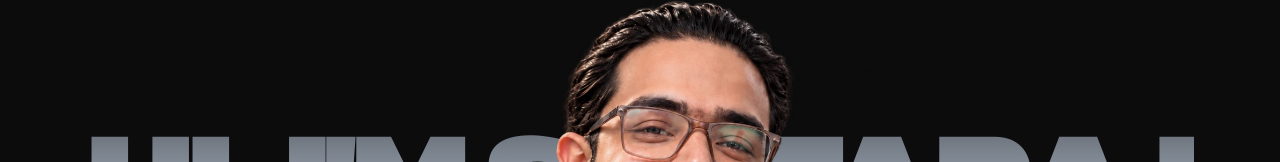
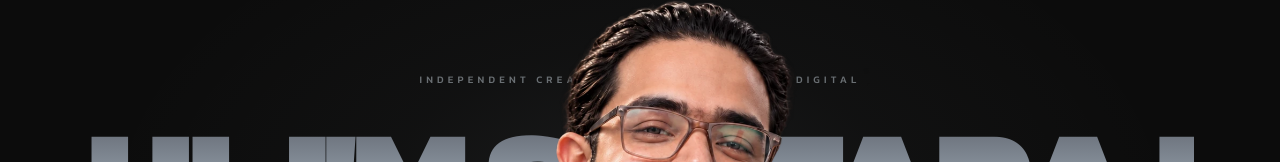
Before and after one commit to saptaraj19xx/saptarajportfolio, a React (Vite) app: page / in a window 1280 px wide. Shown: the part 160-322 px from the top of the page. Built offline with nearby package versions, Linux system fonts and the light colour scheme.

Commit message:
Polish hero with subtle static glow and portfolio kicker

```diff
--- a/src/sections/HeroSection.tsx
+++ b/src/sections/HeroSection.tsx
@@ -22,6 +22,21 @@ export function HeroSection() {
         md:min-h-[720px]
       "
     >
+      {/* A soft, static radial glow adds depth without running an animation loop. */}
+      <div
+        aria-hidden="true"
+        className="pointer-events-none absolute inset-x-0 top-[12%] z-0 mx-auto h-[76%] max-w-[1100px] bg-[radial-gradient(ellipse_at_50%_45%,rgba(215,226,234,0.075)_0%,rgba(215,226,234,0.025)_34%,transparent_70%)]"
+      />
+
+      {/* Small portfolio identifier above the headline. */}
+      <div className="absolute left-0 right-0 top-[15.5%] z-10 flex justify-center px-4 sm:top-[26%] md:top-[29%]">
+        <FadeIn delay={0.08} y={10}>
+          <p className="text-center text-[8px] font-medium uppercase tracking-[0.34em] text-[#D7E2EA]/45 sm:text-[10px] sm:tracking-[0.42em]">
+            INDEPENDENT CREATIVE · DESIGN / MOTION / DIGITAL
+          </p>
+        </FadeIn>
+      </div>
+
       {/* =========================================================
     TOP NAVIGATION
     ========================================================= */}
```
